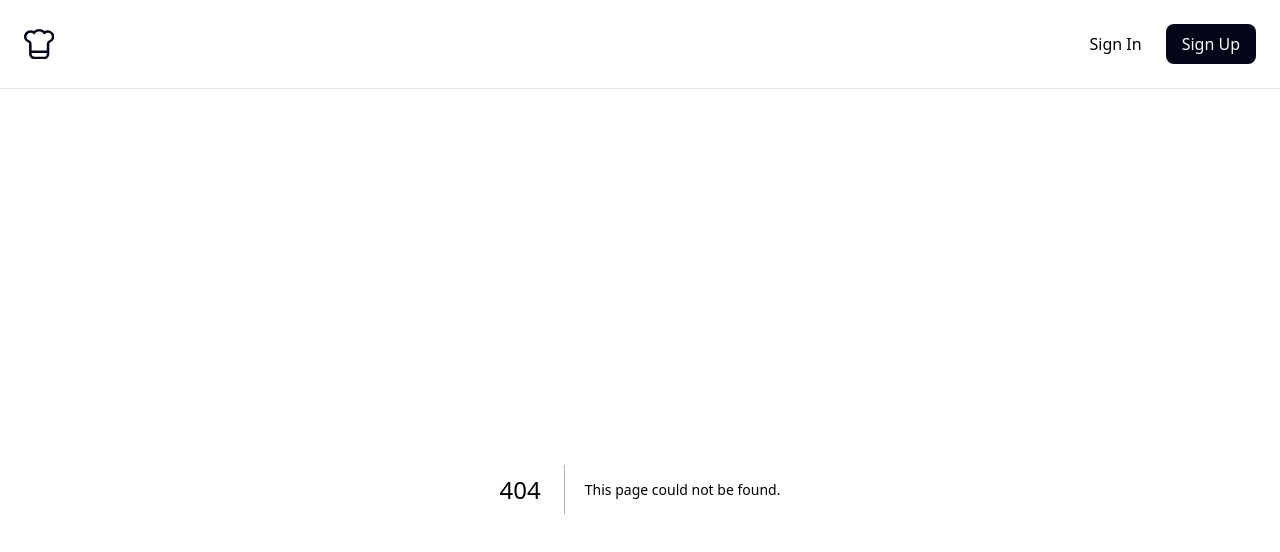
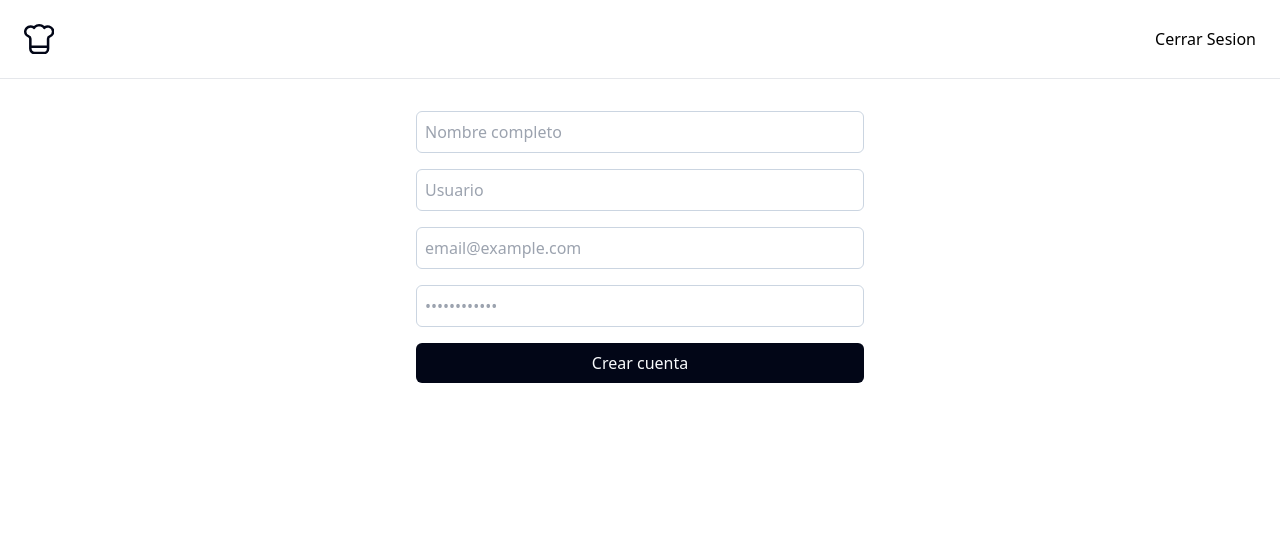
Before and after one commit to MidoloS/grpc-frontend-distribuidos, a Next.js app: page /signup in a window 1280 px wide. Before the commit this address had no page. Shown: the top 552 px of the page. Built offline with nearby package versions, Linux system fonts and the light colour scheme.

Commit message:
fav and login

```diff
--- a/app/layout.jsx
+++ b/app/layout.jsx
@@ -1,5 +1,10 @@
+"use client";
+
+import Link from "next/link";
 import "./globals.css";
 import { Inter } from "next/font/google";
+import { useEffect, useState } from "react";
+import { getCookie } from "@/helpers";
 
 const inter = Inter({ subsets: ["latin"] });
 
@@ -25,18 +30,47 @@ const APP_LOGO = (
 );
 
 export default function RootLayout({ children }) {
+  const [userId, setUserId] = useState(null);
+
+  useEffect(() => {
+    const userIdCookie = getCookie("userId");
+
+    setUserId(userIdCookie);
+  }, []);
+
+  const signedIn = userId !== null;
+
+  const handleSignOut = () => {
+    document.cookie = `userId=; path=/; expires=Thu, 01 Jan 1970 00:00:00 GMT`;
+    document.cookie = `userName=; path=/; expires=Thu, 01 Jan 1970 00:00:00 GMT`;
+    window.location.href = "/signin";
+  };
+
+  const signedButtons = (
+    <div className="flex gap-6">
+      <button onClick={handleSignOut}>Cerrar Sesion</button>
+    </div>
+  );
+
+  const unsignedButtons = (
+    <div className="flex gap-6">
+      <Link href="/signin">Sign In</Link>
+      <Link
+        href="/signup"
+        className="bg-slate-950 text-slate-50 px-4 py-2 rounded-lg"
+      >
+        Sign Up
+      </Link>
+    </div>
+  );
+
   return (
     <html lang="en">
       <body>
         <header className="border-b ">
           <div className="container mx-auto flex justify-between p-6 items-center">
             <div>{APP_LOGO}</div>
-            <div className="flex gap-6">
-              <button>Sign In</button>
-              <button className="bg-slate-950 text-slate-50 px-4 py-2 rounded-lg">
-                Sign Up
-              </button>
-            </div>
+            {signedIn ? signedButtons : unsignedButtons}
           </div>
         </header>
         {children}
--- a/app/page.jsx
+++ b/app/page.jsx
@@ -5,6 +5,7 @@ import { CategoriesSelect } from "@/components/CategoriesSelect";
 import { IngredientSelect } from "@/components/IngredientSelect";
 import { useEffect, useState } from "react";
 import { RangeTime } from "@/components/RangeTime";
+import { getCookie } from "@/helpers";
 
 const getAllRecipes = async ({
   title = ".",
@@ -27,10 +28,33 @@ const getAllRecipes = async ({
   return data.recipies;
 };
 
+const getFavRecipes = async (userId) => {
+  const response = await fetch(
+    `https://localhost:7055/api/Recipes/favorites/${userId}`
+  );
+
+  const data = await response.json();
+
+  console.log("recipe res", data);
+
+  return data.recipies;
+};
+
 export default function Home() {
   const [recipes, setRecipes] = useState([]);
+  const [activeTab, setActiveTab] = useState("all");
+  const [userId, setUserId] = useState(null);
 
   useEffect(() => {
+    const userIdCookie = getCookie("userId");
+    setUserId(userIdCookie);
+
+    console.log({ userIdCookie });
+
+    if (!userIdCookie) {
+      window.location.href = "/signin";
+    }
+
     getAllRecipes().then((data) => {
       console.log({ data });
       setRecipes(data);
@@ -63,6 +87,10 @@ export default function Home() {
     setRecipes(recipes);
   };
 
+  const activeClass =
+    "bg-slate-950 text-slate-50 px-4 py-2 font-semibold rounded-md";
+  const inactiveClass = "bg-slate-50 text-slate-950 rounded-md";
+
   return (
     <main className="container mx-auto p-8">
       <form
@@ -71,6 +99,9 @@ export default function Home() {
         method="GET"
         onSubmit={handleSubmit}
       >
+        <h1 className="font-medium text-lg">
+          Bienvenido/a {getCookie("userName")}!
+        </h1>
         <div className="flex gap-4">
           <input
             type="text"
@@ -90,9 +121,41 @@ export default function Home() {
           <IngredientSelect />
         </div>
         <RangeTime />
+      </form>
 
-        <RecipeGrid recipes={recipes} />
-      </form>
+      <div className="flex gap-4 py-4">
+        <button
+          className={activeTab === "all" ? activeClass : inactiveClass}
+          onClick={(e) => {
+            e.preventDefault();
+            e.stopPropagation();
+            console.log("all click");
+            setActiveTab("all");
+            getAllRecipes().then((data) => {
+              console.log({ data });
+              setRecipes(data);
+            });
+          }}
+        >
+          Todos
+        </button>
+        <button
+          className={activeTab === "fav" ? activeClass : inactiveClass}
+          onClick={(e) => {
+            e.preventDefault();
+            e.stopPropagation();
+            console.log("fav click");
+            setActiveTab("fav");
+            getFavRecipes(userId).then((data) => {
+              console.log({ data });
+              setRecipes(data);
+            });
+          }}
+        >
+          Favoritos
+        </button>
+      </div>
+      <RecipeGrid recipes={recipes} />
     </main>
   );
 }
--- /dev/null
+++ b/app/signin/page.jsx
@@ -0,0 +1,64 @@
+"use client";
+
+const handleSubmit = async (e) => {
+  e.preventDefault();
+  e.stopPropagation();
+
+  const formData = new FormData(e.target);
+
+  const data = Object.fromEntries(formData.entries());
+
+  console.log("data", data);
+
+  console.log("body", JSON.stringify(data));
+
+  const response = await fetch("https://localhost:7055/api/User/login", {
+    method: "POST",
+    body: JSON.stringify(data),
+    headers: {
+      "Content-Type": "application/json",
+    },
+  });
+
+  const user = await response.json();
+
+  if (user.id === -1) {
+    alert("Usuario o contraseña incorrectos");
+    return;
+  }
+
+  document.cookie = `userId=${user.id}; path=/`;
+  document.cookie = `userName=${user.userName}; path=/`;
+  window.location.href = "/";
+};
+
+export default function Home() {
+  return (
+    <main className="container mx-auto p-8">
+      <form
+        action=""
+        className="flex flex-col  items-center gap-4"
+        method="POST"
+        onSubmit={handleSubmit}
+      >
+        <input
+          type="text"
+          className="border border-slate-300 p-2 rounded-md text-slate-600 w-full max-w-md"
+          name="userName"
+          placeholder="username"
+        />
+        <input
+          type="password"
+          className="border border-slate-300 p-2 rounded-md text-slate-600 w-full max-w-md"
+          name="password"
+          placeholder="••••••••••••"
+        />
+        <input
+          type="submit"
+          value="Iniciar Sesion"
+          className="bg-slate-950 text-slate-50 py-2 px-6 rounded-md cursor-pointer w-full max-w-md"
+        />
+      </form>
+    </main>
+  );
+}
--- /dev/null
+++ b/app/signup/page.jsx
@@ -0,0 +1,76 @@
+"use client";
+
+const handleSubmit = async (e) => {
+  e.preventDefault();
+  e.stopPropagation();
+
+  const formData = new FormData(e.target);
+
+  const data = Object.fromEntries(formData.entries());
+
+  console.log({ data });
+
+  const response = await fetch("https://localhost:7055/api/Users/login", {
+    method: "POST",
+    body: JSON.stringify(data),
+    headers: {
+      "Content-Type": "application/json",
+    },
+  });
+
+  const res = await response.json();
+
+  console.log({ res });
+
+  //   create session cookie if res is { idUser: number, username: string }
+  const { idUser, username } = res;
+
+  if (idUser && username) {
+    document.cookie = `user=${idUser}; path=/`;
+    document.cookie = `username=${username}; path=/`;
+    window.location.href = "/";
+  }
+};
+
+export default function Home() {
+  return (
+    <main className="container mx-auto p-8">
+      <form
+        action=""
+        className="flex flex-col  items-center gap-4"
+        method="POST"
+        onSubmit={handleSubmit}
+      >
+        <input
+          type="text"
+          className="border border-slate-300 p-2 rounded-md text-slate-600 w-full max-w-md"
+          name="title"
+          placeholder="Nombre completo"
+        />
+        <input
+          type="text"
+          className="border border-slate-300 p-2 rounded-md text-slate-600 w-full max-w-md"
+          name="title"
+          placeholder="Usuario"
+        />
+        <input
+          type="text"
+          className="border border-slate-300 p-2 rounded-md text-slate-600 w-full max-w-md"
+          name="title"
+          placeholder="email@example.com"
+        />
+        <input
+          type="password"
+          className="border border-slate-300 p-2 rounded-md text-slate-600 w-full max-w-md"
+          name="password"
+          placeholder="••••••••••••"
+        />
+        <input
+          type="submit"
+          value="Crear cuenta"
+          className="bg-slate-950 text-slate-50 py-2 px-6 rounded-md cursor-pointer w-full max-w-md"
+        />
+      </form>
+    </main>
+  );
+}
--- /dev/null
+++ b/helpers.js
@@ -0,0 +1,15 @@
+export function getCookie(cname) {
+  let name = cname + "=";
+  let decodedCookie = decodeURIComponent(document.cookie);
+  let ca = decodedCookie.split(";");
+  for (let i = 0; i < ca.length; i++) {
+    let c = ca[i];
+    while (c.charAt(0) == " ") {
+      c = c.substring(1);
+    }
+    if (c.indexOf(name) == 0) {
+      return c.substring(name.length, c.length);
+    }
+  }
+  return "";
+}
--- a/package.json
+++ b/package.json
@@ -17,5 +17,9 @@
     "react": "18.2.0",
     "react-dom": "18.2.0",
     "tailwindcss": "3.3.3"
+  },
+  "devDependencies": {
+    "@types/node": "20.5.9",
+    "@types/react": "18.2.21"
   }
 }
```
Also changed, not shown: tsconfig.json (added, +34 -0 lines), 1 other file (tests, documents, lock files or other folders).
